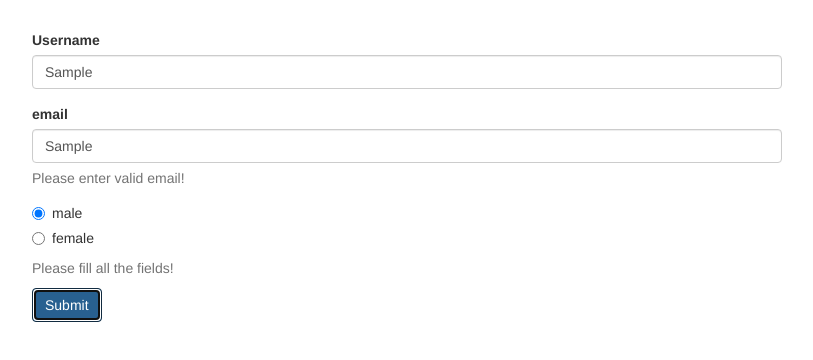
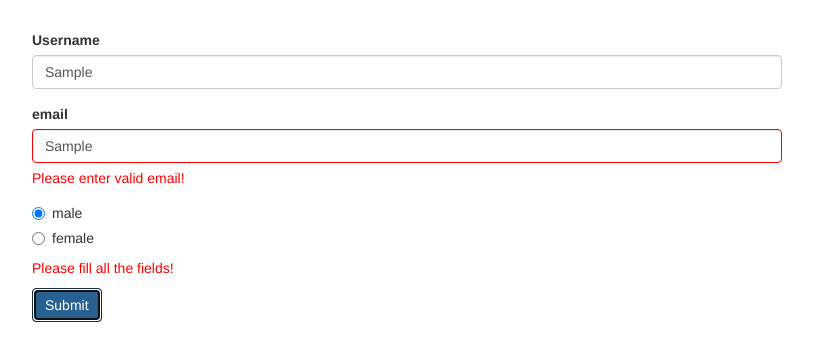
Before and after one commit to PRaut/angular-practice-modules, an Angular app in the folder forms-reactive-start/: page / in a window 1280 px wide. Both pictures are taken after typing "Sample", "Sample" into the empty fields and a click on the button "Submit". Shown: the top 360 px of the page, without its empty margins (233-1046 px from the left). Built offline with nearby package versions, Linux system fonts and the light colour scheme.

Commit message:
validation msg color css added

```diff
--- a/forms-reactive-start/src/app/app.component.css
+++ b/forms-reactive-start/src/app/app.component.css
@@ -1,3 +1,11 @@
 .container {
   margin-top: 30px;
 }
+
+.hint-text-color{
+  color: red;
+}
+
+input.ng-invalid.ng-touched{
+  border: 1px solid red;
+}
--- a/forms-reactive-start/src/app/app.component.html
+++ b/forms-reactive-start/src/app/app.component.html
@@ -9,7 +9,7 @@
             id="username"
             formControlName="username"
             class="form-control">
-            <span class="help-block"
+            <span class="help-block hint-text-color"
             *ngIf="!signupForm.get('username').valid && signupForm.get('username').touched"
             >Please enter valid username!</span>
         </div>
@@ -20,7 +20,7 @@
             id="email"
             formControlName="email"
             class="form-control">
-            <span class="help-block"
+            <span class="help-block hint-text-color"
             *ngIf="!signupForm.get('email').valid && signupForm.get('email').touched"
             >Please enter valid email!</span>
         </div>
@@ -33,7 +33,7 @@
               [value]="gender">{{ gender }}
           </label>
         </div>
-        <span class="help-block"
+        <span class="help-block hint-text-color"
         *ngIf="!signupForm.valid && signupForm.touched"
         > Please fill all the fields!</span>
         <button class="btn btn-primary" type="submit">Submit</button>
```
